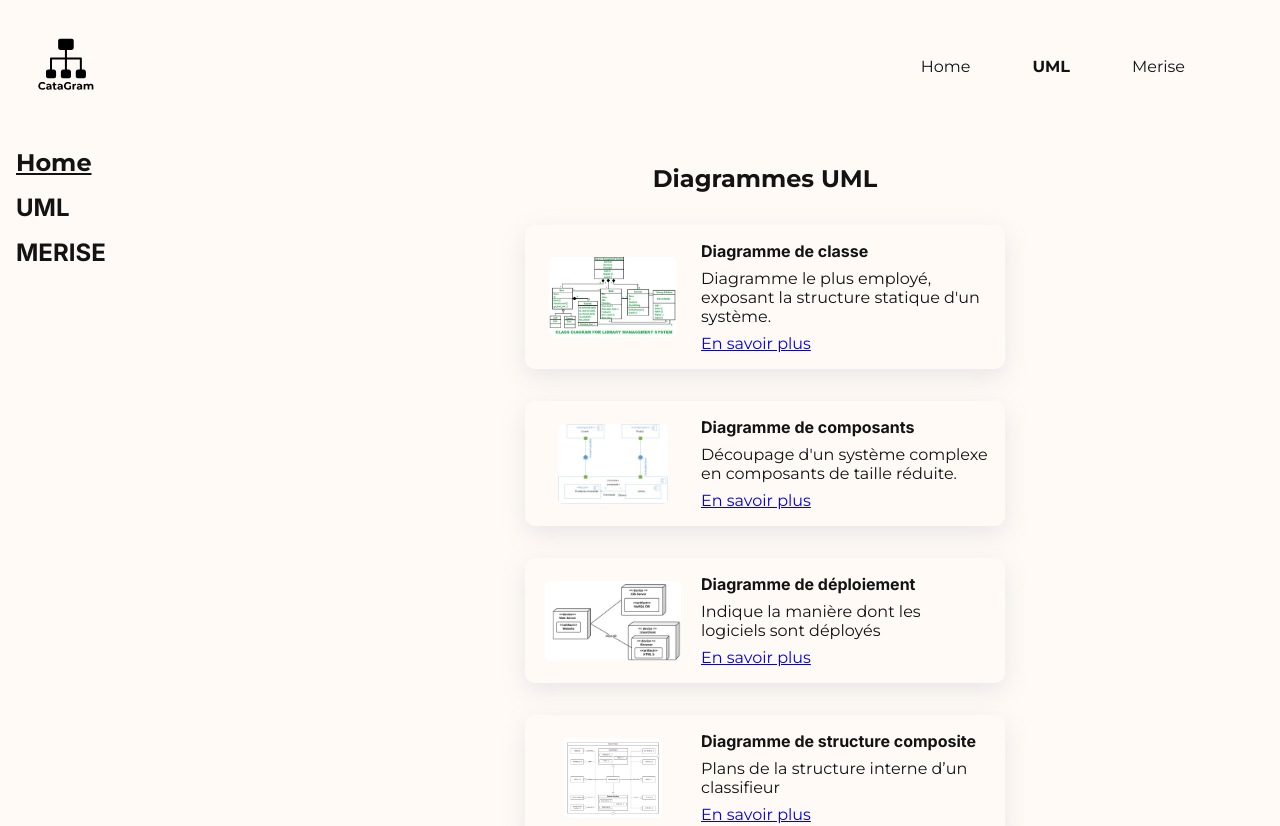
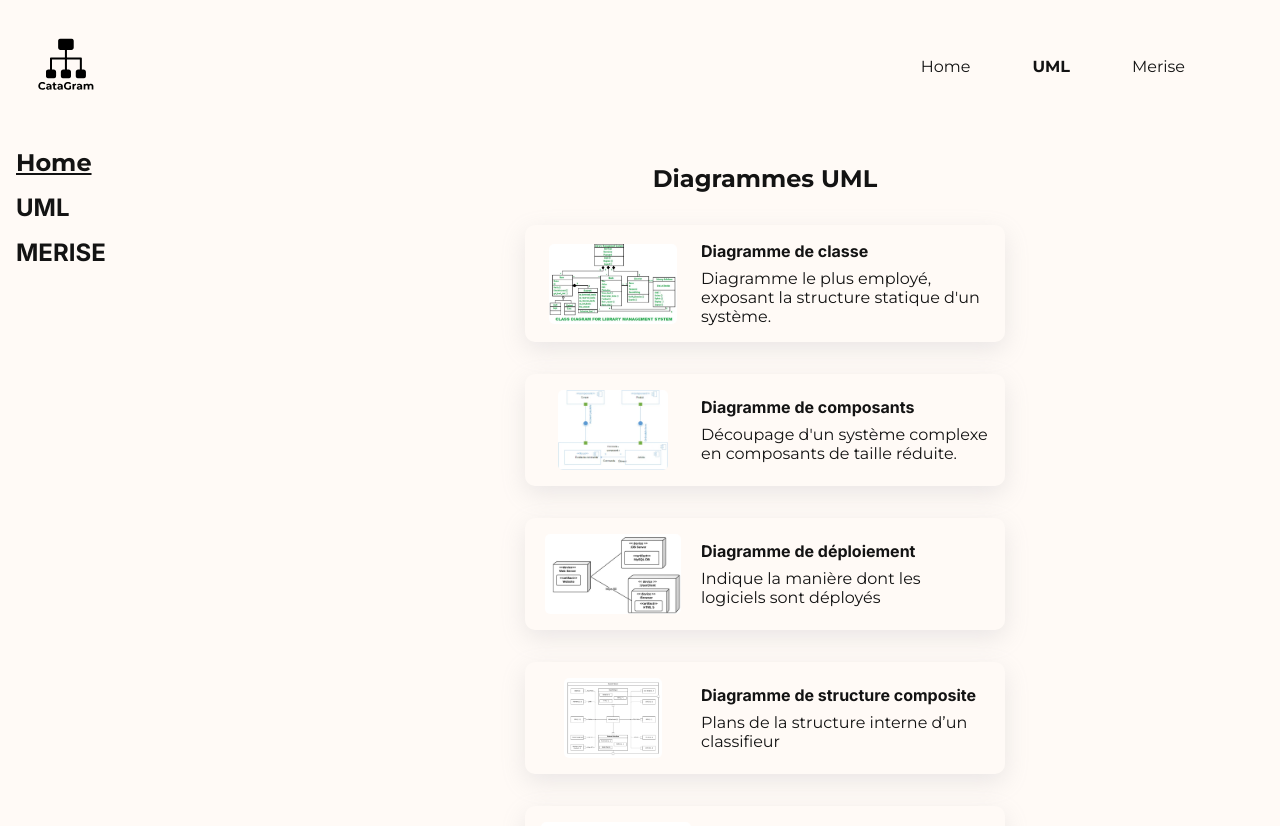
Before and after one commit to 2023-cda-alt-devops-p4/catagram_Pierre_Fraisse, an Angular app in the folder catagram_frontend/: page /uml in a window 1280 px wide. Shown: the top 826 px of the page. Built offline with nearby package versions, Linux system fonts and the light colour scheme.

Commit message:
feat(mini cards): mini cards as links
mini card are now links to the regular cards and are animated

```diff
--- a/catagram_frontend/src/app/components/card-mini/card-mini.component.css
+++ b/catagram_frontend/src/app/components/card-mini/card-mini.component.css
@@ -1,10 +1,17 @@
 .card {
+  cursor: pointer;
   width: 100%;
   padding: 1rem;
   border-radius: var(--radius-medium);
   box-shadow: var(--shadow-small);
   display: flex;
   gap: 1rem;
+  transition: transform 0.3s ease, box-shadow 0.3s ease;
+}
+
+.card:hover {
+  transform: scale(1.1);
+  box-shadow: var(--shadow-large);
 }
 
 .img-container {
@@ -22,6 +29,7 @@ img {
   flex: 2;
   display: flex;
   flex-direction: column;
+  justify-content: center;
   gap: .5rem;
 }
 
--- a/catagram_frontend/src/app/components/card-mini/card-mini.component.html
+++ b/catagram_frontend/src/app/components/card-mini/card-mini.component.html
@@ -1,11 +1,9 @@
-<div class="card">
+<div class="card" (click)="triggerOpenModal()">
   <div class="img-container">
     <img *ngIf="diagram?.imageUrl" [src]="diagram.imageUrl" [alt]="diagram.title">
   </div>
   <div class="text-container">
     <h4 class="card-title">{{ diagram?.title }}</h4>
     <p class="card-text">{{ diagram?.shortDescription }}</p>
-    <a href="javascript:void(0)" (click)="triggerOpenModal()">En savoir plus</a>
   </div>
-
 </div>
--- a/catagram_frontend/src/styles.css
+++ b/catagram_frontend/src/styles.css
@@ -13,6 +13,7 @@
   --color-text:#131313;
   /*shadow variables*/
   --shadow-small: rgba(149, 157, 165, 0.2) 0px 8px 24px;
+  --shadow-large: rgba(149, 157, 165, 0.25) 0px 10px 28px;
   /*radius variables*/
   --radius-small: 5px;
   --radius-medium: 10px;
```
